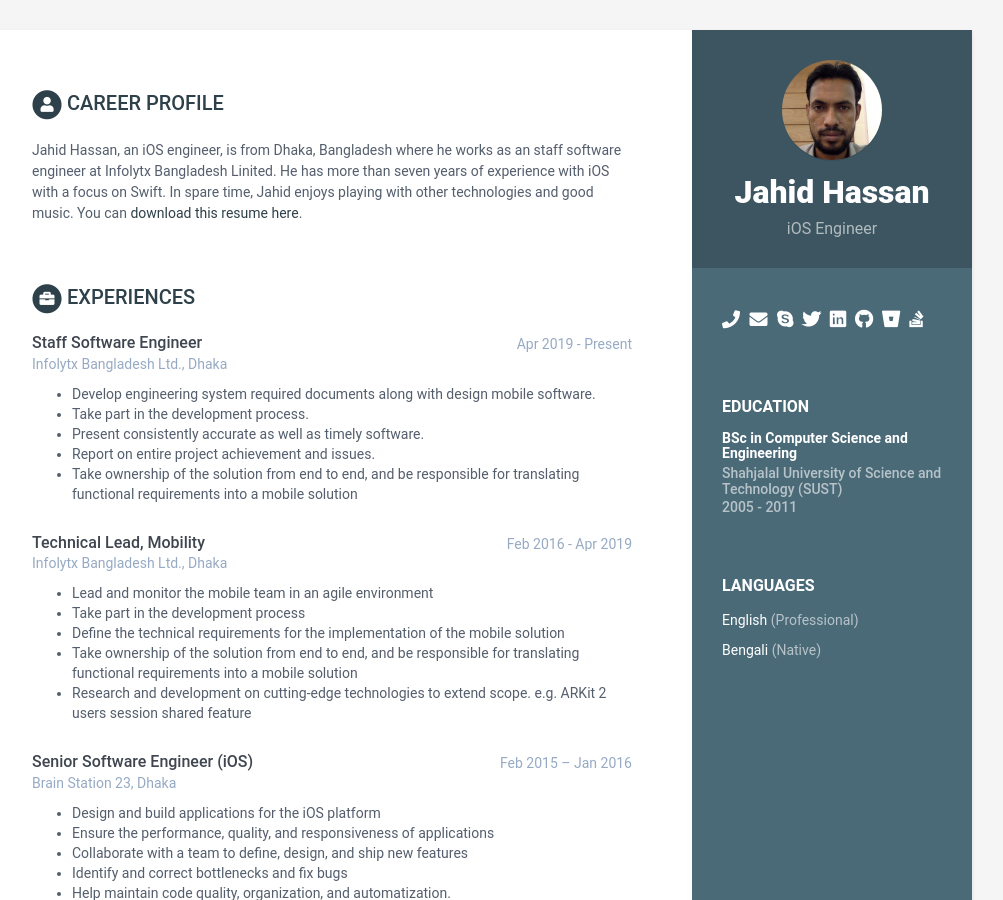
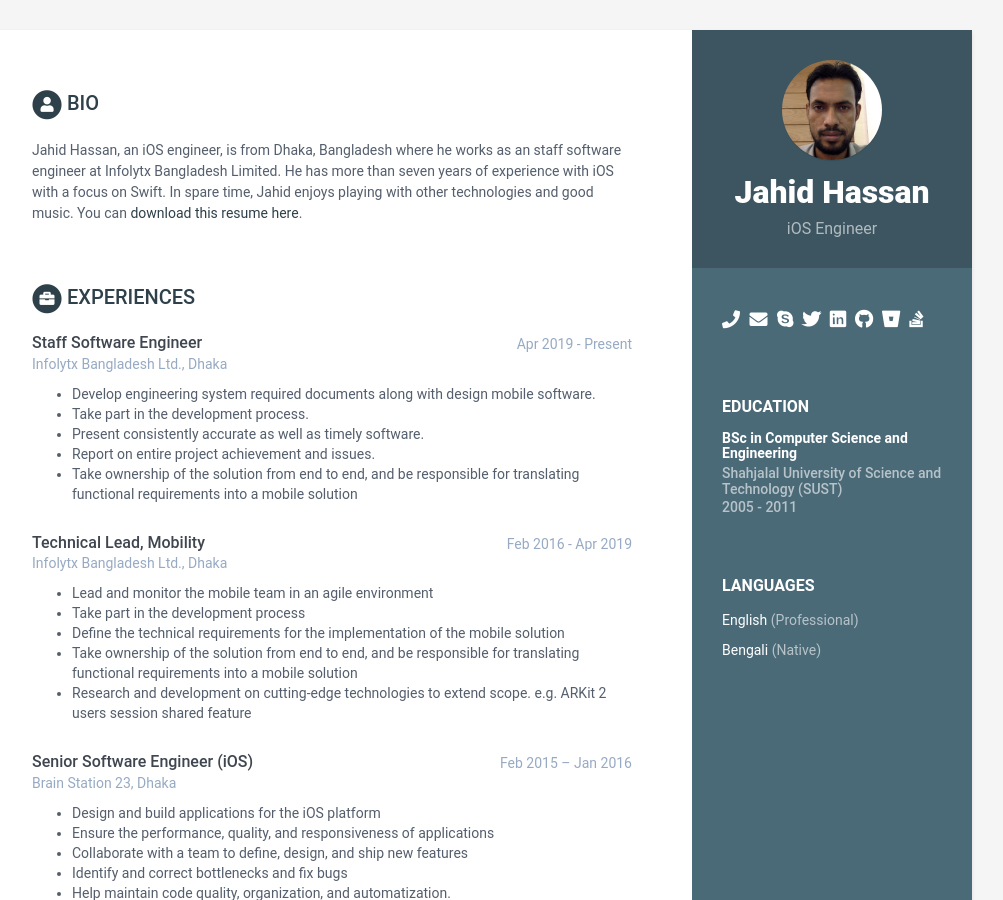
Before and after one commit to mjhassan/mjhassan.github.io, a Jekyll site: the page built from index.html, in a window 1280 px wide and 900 px high. Shown: the whole window, without its empty margins (168-1171 px from the left). Built offline with Jekyll 4.4.1, drawn with Linux system fonts in a browser that asks for light colours.

Commit message:
updated resume link updated title

```diff
--- a/_data/data.yml
+++ b/_data/data.yml
@@ -33,10 +33,10 @@ sidebar:
         level: Native
 
 career-profile:
-    title: Career Profile
+    title: Bio
     summary: |
-      Jahid Hassan, an iOS engineer, is from Dhaka, Bangladesh where he works as an staff software engineer at Infolytx Bangladesh Linited. He has more than seven years of experience with iOS with a focus on Swift. In spare time, Jahid enjoys playing with other technologies and good music.
-      You can [download this resume here]().
+      Jahid Hassan, an iOS engineer, is from Dhaka, Bangladesh where he works as an staff software engineer at Infolytx Bangladesh Limited. He has more than seven years of experience with iOS with a focus on Swift. In spare time, Jahid enjoys playing with other technologies and good music.
+      You can [download this resume here](https://raw.githubusercontent.com/mjhassan/mjhassan.github.io/master/Resum%C3%A9%20of%20Jahid%20Hassan.pdf).
 
 education:
     - degree: BSc in Computer Science and Engineering
```
